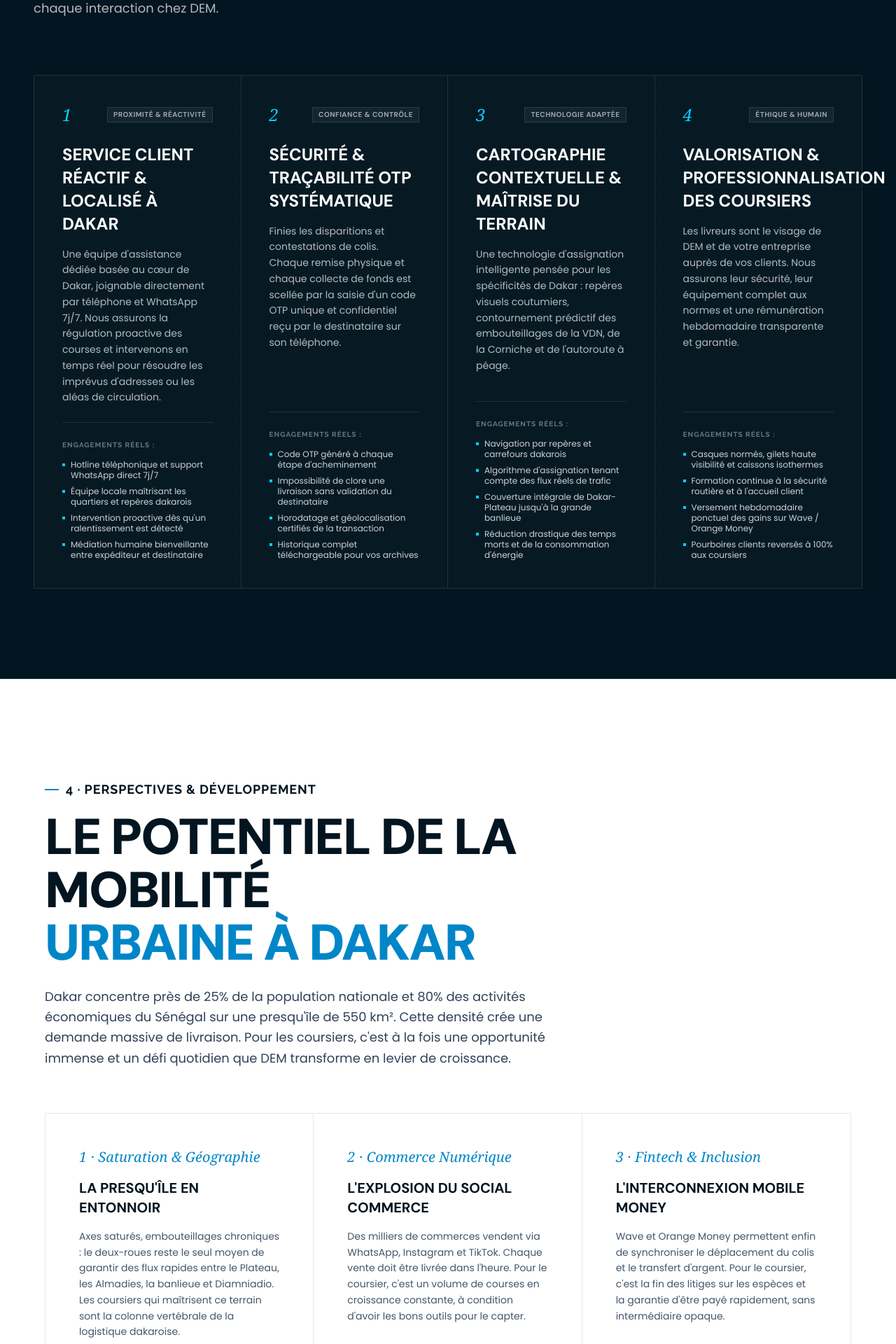
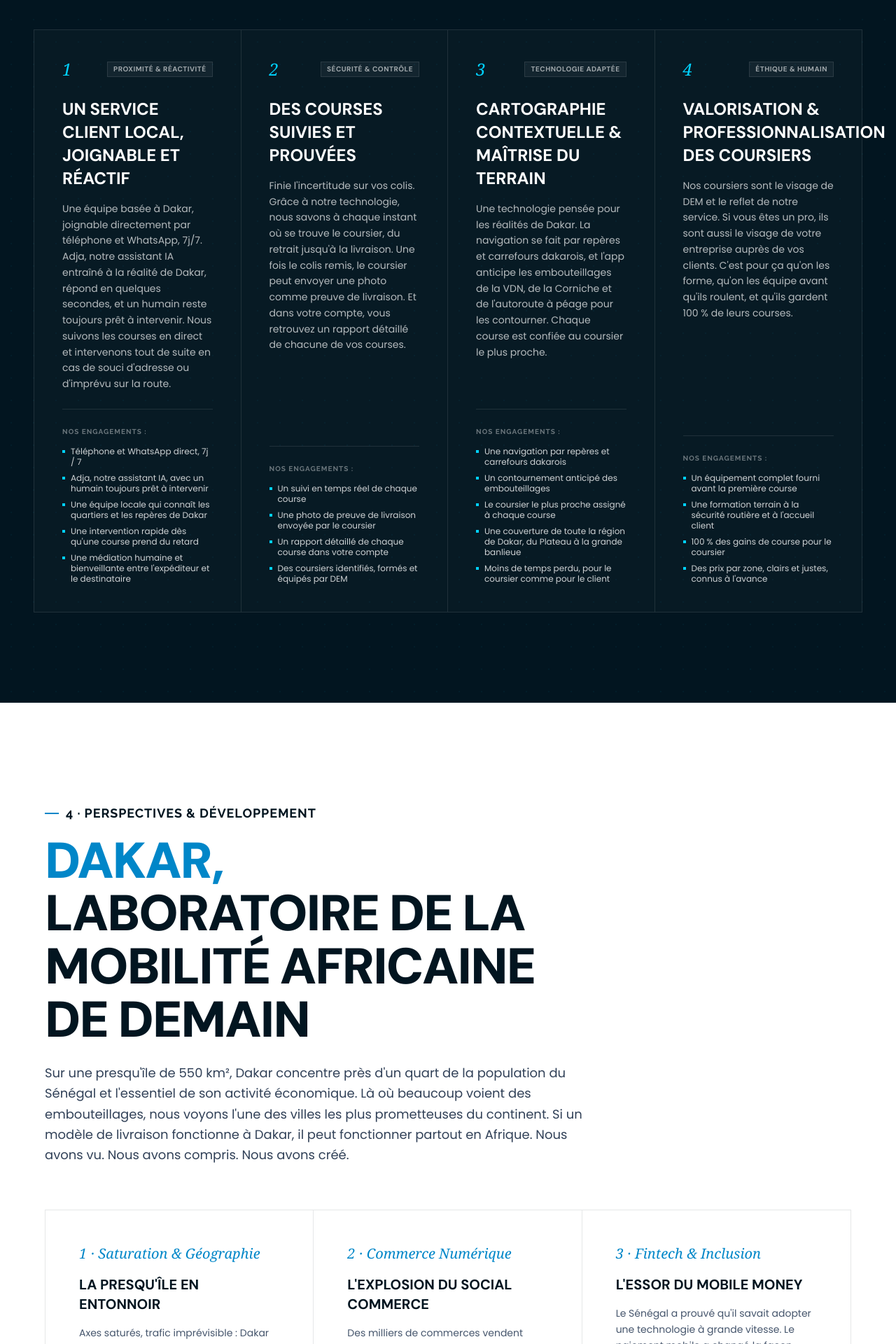
Before and after one commit to FayeDaouda/dem-landing, a React (Vite) app: page /a-propos in a window 1280 px wide. Shown: the part 6780-8700 px from the top of the page at 70% size. Built offline with nearby package versions, Linux system fonts and the light colour scheme; no server answers.

Commit message:
30 SEPTEMBRE 19:39

```diff
--- a/src/components/sections/PiliersSection.jsx
+++ b/src/components/sections/PiliersSection.jsx
@@ -16,12 +16,12 @@ export default function PiliersSection({ piliers = [] }) {
         <div className="max-w-3xl mb-16 lg:mb-20">
 
           <h2 className="text-3xl sm:text-5xl lg:text-6xl font-black uppercase tracking-tight text-white leading-[1.08] m-0 font-['DM_Sans',sans-serif]">
-            Nos Piliers d'Excellence <br />
-            <span className="text-[#00D2FF]">à Dakar</span>
+            Nos Piliers  <br />
+            <span className="text-[#00D2FF]">d'Excellence</span>
           </h2>
 
           <p className="mt-5 text-base sm:text-lg text-white/70 font-['Poppins',sans-serif] leading-relaxed m-0">
-            Une exécution logistique irréprochable ne doit rien au hasard. Voici les quatre principes non négociables qui guident chaque coursier, chaque algorithme et chaque interaction chez DEM.
+            Une exécution logistique irréprochable ne doit rien au hasard. Quatre principes non négociables guident chez DEM chaque procédure, chaque algorithme, chaque coursier et chaque échange.
           </p>
         </div>
 
@@ -58,7 +58,7 @@ export default function PiliersSection({ piliers = [] }) {
                 {/* Points clés d'engagement */}
                 <div className="pt-6 border-t border-white/10">
                   <span className="text-[10px] font-bold uppercase tracking-widest text-white/40 block mb-3 font-['Raleway',sans-serif]">
-                    Engagements réels :
+                    NOS Engagements :
                   </span>
                   <ul className="space-y-2 p-0 m-0 list-none">
                     {pilier.points.map((pt, idx) => (
--- a/src/data/servicesData.js
+++ b/src/data/servicesData.js
@@ -195,56 +195,58 @@ export const piliersData = [
     id: "service-client",
     number: "1",
     tag: "Proximité & Réactivité",
-    title: "Service Client Réactif & Localisé à Dakar",
+    title: "Un service client local, joignable et réactif",
     isFeatured: true,
-    description: "Une équipe d'assistance dédiée basée au cœur de Dakar, joignable directement par téléphone et WhatsApp 7j/7. Nous assurons la régulation proactive des courses et intervenons en temps réel pour résoudre les imprévus d'adresses ou les aléas de circulation.",
+    description: "Une équipe basée à Dakar, joignable directement par téléphone et WhatsApp, 7j/7. Adja, notre assistant IA entraîné à la réalité de Dakar, répond en quelques secondes, et un humain reste toujours prêt à intervenir. Nous suivons les courses en direct et intervenons tout de suite en cas de souci d'adresse ou d'imprévu sur la route.",
     points: [
-      "Hotline téléphonique et support WhatsApp direct 7j/7",
-      "Équipe locale maîtrisant les quartiers et repères dakarois",
-      "Intervention proactive dès qu'un ralentissement est détecté",
-      "Médiation humaine bienveillante entre expéditeur et destinataire"
+      "Téléphone et WhatsApp direct, 7j / 7",
+      "Adja, notre assistant IA, avec un humain toujours prêt à intervenir",
+      "Une équipe locale qui connaît les quartiers et les repères de Dakar",
+      "Une intervention rapide dès qu'une course prend du retard",
+      "Une médiation humaine et bienveillante entre l'expéditeur et le destinataire"
     ]
   },
   {
     id: "securite-otp",
     number: "2",
-    tag: "Confiance & Contrôle",
-    title: "Sécurité & Traçabilité OTP Systématique",
+    tag: "Sécurité & contrôle",
+    title: "Des courses suivies et prouvées",
     isFeatured: false,
-    description: "Finies les disparitions et contestations de colis. Chaque remise physique et chaque collecte de fonds est scellée par la saisie d'un code OTP unique et confidentiel reçu par le destinataire sur son téléphone.",
+    description: "Finie l'incertitude sur vos colis. Grâce à notre technologie, nous savons à chaque instant où se trouve le coursier, du retrait jusqu'à la livraison. Une fois le colis remis, le coursier peut envoyer une photo comme preuve de livraison. Et dans votre compte, vous retrouvez un rapport détaillé de chacune de vos courses.",
     points: [
-      "Code OTP généré à chaque étape d'acheminement",
-      "Impossibilité de clore une livraison sans validation du destinataire",
-      "Horodatage et géolocalisation certifiés de la transaction",
-      "Historique complet téléchargeable pour vos archives"
+      "Un suivi en temps réel de chaque course",
+      "Une photo de preuve de livraison envoyée par le coursier",
+      "Un rapport détaillé de chaque course dans votre compte",
+      "Des coursiers identifiés, formés et équipés par DEM"
     ]
   },
   {
     id: "routage-terrain",
     number: "3",
-    tag: "Technologie Adaptée",
-    title: "Cartographie Contextuelle & Maîtrise du Terrain",
+    tag: "Technologie adaptée",
+    title: "Cartographie contextuelle & maîtrise du terrain",
     isFeatured: false,
-    description: "Une technologie d'assignation intelligente pensée pour les spécificités de Dakar : repères visuels coutumiers, contournement prédictif des embouteillages de la VDN, de la Corniche et de l'autoroute à péage.",
+    description: "Une technologie pensée pour les réalités de Dakar. La navigation se fait par repères et carrefours dakarois, et l'app anticipe les embouteillages de la VDN, de la Corniche et de l'autoroute à péage pour les contourner. Chaque course est confiée au coursier le plus proche.",
     points: [
-      "Navigation par repères et carrefours dakarois",
-      "Algorithme d'assignation tenant compte des flux réels de trafic",
-      "Couverture intégrale de Dakar-Plateau jusqu'à la grande banlieue",
-      "Réduction drastique des temps morts et de la consommation d'énergie"
+      "Une navigation par repères et carrefours dakarois",
+      "Un contournement anticipé des embouteillages",
+      "Le coursier le plus proche assigné à chaque course",
+      "Une couverture de toute la région de Dakar, du Plateau à la grande banlieue",
+      "Moins de temps perdu, pour le coursier comme pour le client"
     ]
   },
   {
     id: "valorisation-coursiers",
     number: "4",
-    tag: "Éthique & Humain",
-    title: "Valorisation & Professionnalisation des Coursiers",
+    tag: "Éthique & humain",
+    title: "Valorisation & professionnalisation des coursiers",
     isFeatured: false,
-    description: "Les livreurs sont le visage de DEM et de votre entreprise auprès de vos clients. Nous assurons leur sécurité, leur équipement complet aux normes et une rémunération hebdomadaire transparente et garantie.",
+    description: "Nos coursiers sont le visage de DEM et le reflet de notre service. Si vous êtes un pro, ils sont aussi le visage de votre entreprise auprès de vos clients. C'est pour ça qu'on les forme, qu'on les équipe avant qu'ils roulent, et qu'ils gardent 100 % de leurs courses.",
     points: [
-      "Casques normés, gilets haute visibilité et caissons isothermes",
-      "Formation continue à la sécurité routière et à l'accueil client",
-      "Versement hebdomadaire ponctuel des gains sur Wave / Orange Money",
-      "Pourboires clients reversés à 100% aux coursiers"
+      "Un équipement complet fourni avant la première course",
+      "Une formation terrain à la sécurité routière et à l'accueil client",
+      "100 % des gains de course pour le coursier",
+      "Des prix par zone, clairs et justes, connus à l'avance"
     ]
   }
 ];
--- a/src/pages/NotreHistoire.jsx
+++ b/src/pages/NotreHistoire.jsx
@@ -517,12 +517,12 @@ export default function NotreHistoire() {
             <MiniTitleWithBar content="4 · PERSPECTIVES & DÉVELOPPEMENT" color="cyan-2" />
 
             <h2 className="text-3xl sm:text-5xl lg:text-7xl font-black uppercase tracking-tight text-[#021520] leading-[1.05] mt-4 mb-6">
-              Le potentiel de la mobilité <br className="hidden sm:inline" />
-              <span className="text-[#0086C8]">urbaine à Dakar</span>
+              <span className="text-[#0086C8]">Dakar,</span><br className="hidden sm:inline" />
+              laboratoire de la mobilité africaine de demain
             </h2>
 
             <p className="text-base sm:text-lg text-slate-700 font-['Poppins',sans-serif] leading-relaxed">
-              Dakar concentre près de 25% de la population nationale et 80% des activités économiques du Sénégal sur une presqu'île de 550 km². Cette densité crée une demande massive de livraison. Pour les coursiers, c'est à la fois une opportunité immense et un défi quotidien que DEM transforme en levier de croissance.
+              Sur une presqu'île de 550 km², Dakar concentre près d'un quart de la population du Sénégal et l'essentiel de son activité économique. Là où beaucoup voient des embouteillages, nous voyons l'une des villes les plus prometteuses du continent. Si un modèle de livraison fonctionne à Dakar, il peut fonctionner partout en Afrique. Nous avons vu. Nous avons compris. Nous avons créé.
             </p>
           </div>
 
@@ -538,7 +538,7 @@ export default function NotreHistoire() {
                   La presqu'île en entonnoir
                 </h3>
                 <p className="text-sm text-slate-600 font-['Poppins',sans-serif] leading-relaxed mb-6">
-                  Axes saturés, embouteillages chroniques : le deux-roues reste le seul moyen de garantir des flux rapides entre le Plateau, les Almadies, la banlieue et Diamniadio. Les coursiers qui maîtrisent ce terrain sont la colonne vertébrale de la logistique dakaroise.
+                  Axes saturés, trafic imprévisible : Dakar est un terrain exigeant. C'est justement ce qui en fait le meilleur terrain d'entraînement. Chaque course nous apprend à anticiper, à optimiser et à livrer plus vite. Ce savoir-faire, forgé dans l'une des villes les plus denses d'Afrique de l'Ouest, deviendra notre avantage partout où nous irons.
                 </p>
               </div>
             </div>
@@ -552,7 +552,7 @@ export default function NotreHistoire() {
                   L'explosion du Social Commerce
                 </h3>
                 <p className="text-sm text-slate-600 font-['Poppins',sans-serif] leading-relaxed mb-6">
-                  Des milliers de commerces vendent via WhatsApp, Instagram et TikTok. Chaque vente doit être livrée dans l'heure. Pour le coursier, c'est un volume de courses en croissance constante, à condition d'avoir les bons outils pour le capter.
+                  Des milliers de commerces vendent aujourd'hui sur WhatsApp, Instagram et TikTok. Demain, ils seront des dizaines de milliers. Nous voulons être l'infrastructure qui leur permet de grandir : un partenaire logistique fiable, qui transforme chaque boutique en ligne en vraie entreprise.
                 </p>
               </div>
             </div>
@@ -563,10 +563,10 @@ export default function NotreHistoire() {
                   3 · Fintech & Inclusion
                 </span>
                 <h3 className="text-xl font-bold uppercase text-[#021520] mb-4">
-                  L'interconnexion Mobile Money
+                  L'essor du mobile money
                 </h3>
                 <p className="text-sm text-slate-600 font-['Poppins',sans-serif] leading-relaxed mb-6">
-                  Wave et Orange Money permettent enfin de synchroniser le déplacement du colis et le transfert d'argent. Pour le coursier, c'est la fin des litiges sur les espèces et la garantie d'être payé rapidement, sans intermédiaire opaque.
+                  Le Sénégal a prouvé qu'il savait adopter une technologie à grande vitesse. Le paiement mobile a changé la façon dont les Sénégalais échangent de l'argent. Nous croyons que la logistique vit le même tournant, et nous voulons en être le moteur.
                 </p>
               </div>
             </div>
@@ -590,12 +590,31 @@ export default function NotreHistoire() {
         <div className="max-w-[1200px] mx-auto text-center relative z-10">
 
           <blockquote className="text-3xl sm:text-5xl lg:text-7xl font-black uppercase tracking-tight leading-[1.05] text-white max-w-5xl mx-auto">
-            « Nous ne déplaçons pas seulement des colis. <br className="hidden sm:inline" />
+            « DERRIÈRE CHAQUE{" "}
             <span className="text-[#00D2FF]">
-              Nous donnons aux coursiers
-            </span>{' '}
-            les moyens de transformer <br className="hidden sm:inline" />
-            Dakar, <span className="text-transparent" style={{ WebkitTextStroke: '1.5px #FFFFFF' }}>course après course.</span> »
+              COLIS,{" "}
+            </span>
+
+            UN{" "}
+            <span className="text-[#00D2FF]">
+              COURSIER.{" "}
+            </span>
+            DERRIÈRE CHAQUE{" "}
+            <span className="text-[#00D2FF]">
+              COURSIER,{" "}
+            </span>UNE{" "}
+            <span className="text-transparent" style={{ WebkitTextStroke: '1.5px #FFFFFF' }}>
+              LOGISTIQUE.{" "}
+            </span>
+            DERRIÈRE CETTE{" "}
+            <span className="text-transparent" style={{ WebkitTextStroke: '1.5px #FFFFFF' }}>
+              LOGISTIQUE,{" "}
+            </span>
+            <span className="text-[#00D2FF]">
+              DEM.
+            </span>
+            »
+
           </blockquote>
 
           <div className="w-16 h-[2px] bg-[#00D2FF] mx-auto mt-12" />
```
Also changed, not shown: src/components/sections/ServicesHero.jsx (+5 -3 lines).
